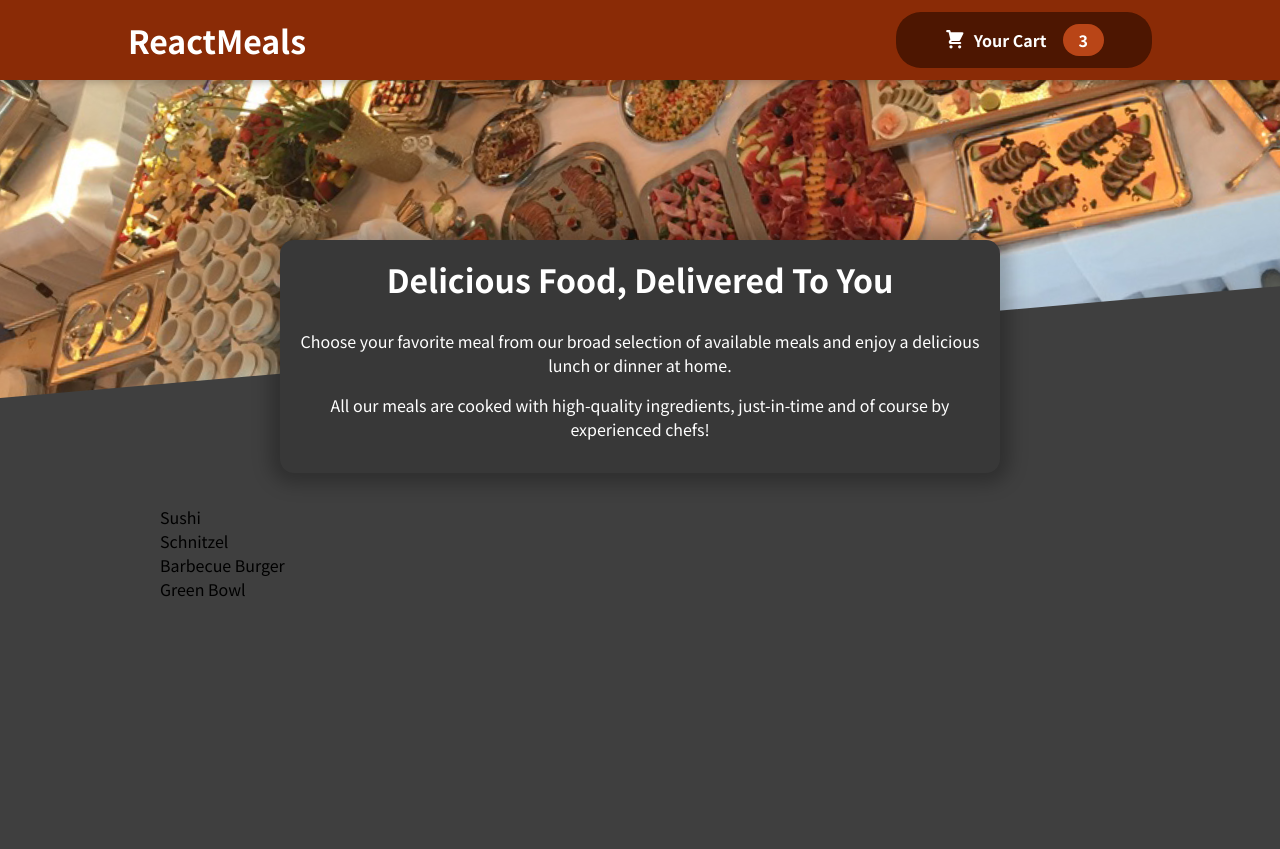
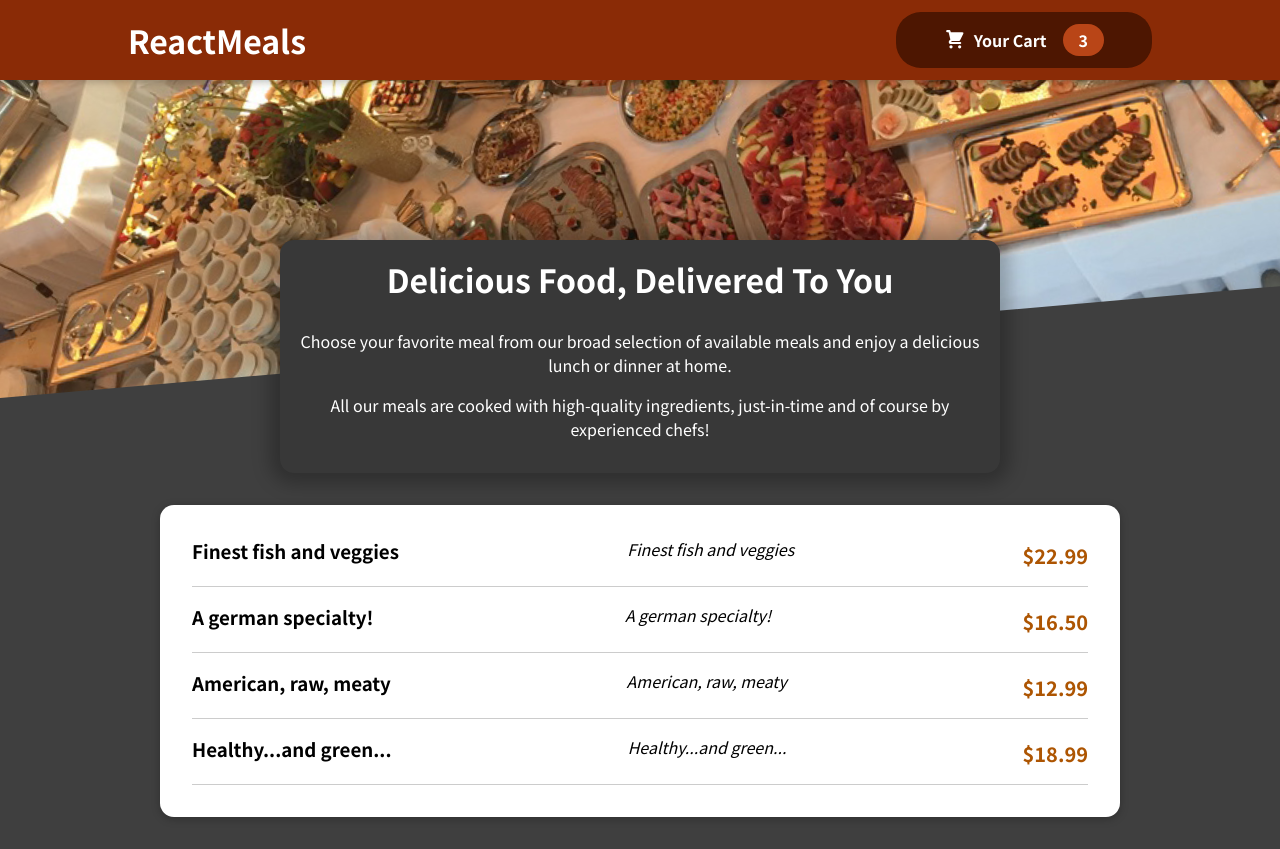
Before and after one commit to ash0304/React2021, a React (Create React App) app in the folder 08.Section11/: page / in a window 1280 px wide. Before the commit the page ends 800 px from the top, so only its background shows below. Built offline with nearby package versions, Linux system fonts and the light colour scheme.

Commit message:
course 135. Adding Individual Meal Items & Display Them

```diff
--- a/08.Section11/src/components/Meals/AvailableMeals.js
+++ b/08.Section11/src/components/Meals/AvailableMeals.js
@@ -1,6 +1,8 @@
 import React from 'react';
 
 import classes from './AvailableMeals.module.css';
+import MealItem from './MealItem/MealItem';
+import Card from '../UI/Card';
 
 const DUMMY_MEALS = [
   {
@@ -30,11 +32,20 @@
 ];
 
 const AvailableMeals = () => {
-  const mealsList = DUMMY_MEALS.map((meal) => <li>{meal.name}</li>);
+  const mealsList = DUMMY_MEALS.map((meal) => (
+    <MealItem
+      key={meal.id}
+      name={meal.description}
+      description={meal.description}
+      price={meal.price}
+    />
+  ));
 
   return (
     <section className={classes.meals}>
-      <ul>{mealsList}</ul>
+      <Card>
+        <ul>{mealsList}</ul>
+      </Card>
     </section>
   );
 };
--- /dev/null
+++ b/08.Section11/src/components/Meals/MealItem/MealItem.js
@@ -0,0 +1,22 @@
+import React from 'react';
+
+import classes from './MealItem.module.css'
+
+const MealItem = (props) => {
+  const price = `$${props.price.toFixed(2)}`;
+
+  return (
+    <li>
+      <div className={classes.meal}>
+        <h3>{props.name}</h3>
+        <div className={classes.description}>{props.description}</div>
+        <div className={classes.price}>{price}</div>
+      </div>
+      <div>
+
+      </div>
+    </li>
+  );
+};
+
+export default MealItem;
--- /dev/null
+++ b/08.Section11/src/components/Meals/MealItem/MealItem.module.css
@@ -0,0 +1,22 @@
+.meal {
+  display: flex;
+  justify-content: space-between;
+  margin: 1rem;
+  padding-bottom: 1rem;
+  border-bottom: 1px solid #ccc;
+}
+
+.meal h3 {
+  margin: 0 0 0.25rem 0;
+}
+
+.description {
+  font-style: italic;
+}
+
+.price {
+  margin-top: 0.25rem;
+  font-weight: bold;
+  color: #ad5502;
+  font-size: 1.25rem;
+}
--- /dev/null
+++ b/08.Section11/src/components/UI/Card.js
@@ -0,0 +1,9 @@
+import React from 'react';
+
+import classes from './Card.module.css';
+
+const Card = (props) => {
+  return <div className={classes.card}>{props.children}</div>;
+};
+
+export default Card;
--- /dev/null
+++ b/08.Section11/src/components/UI/Card.module.css
@@ -0,0 +1,6 @@
+.card {
+  padding: 1rem;
+  box-shadow: 0 2px 8px rgba(0, 0, 0, 0.25);
+  border-radius: 14px;
+  background-color: white;
+}
```
Also changed, not shown: 08.Section11/src/components/Meals/MealItem/MealItemForm.js (added), 1 other file (tests, documents, lock files or other folders).
